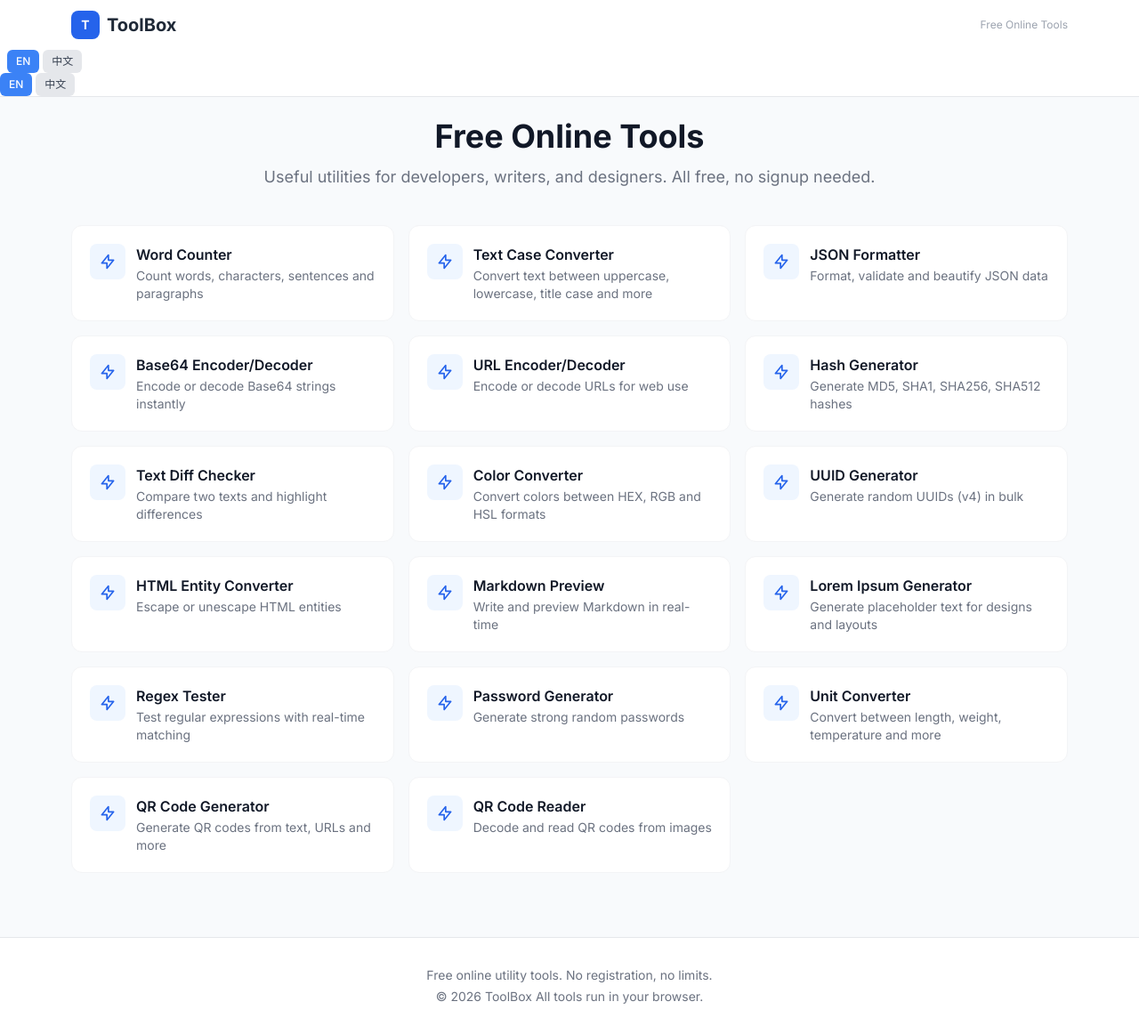
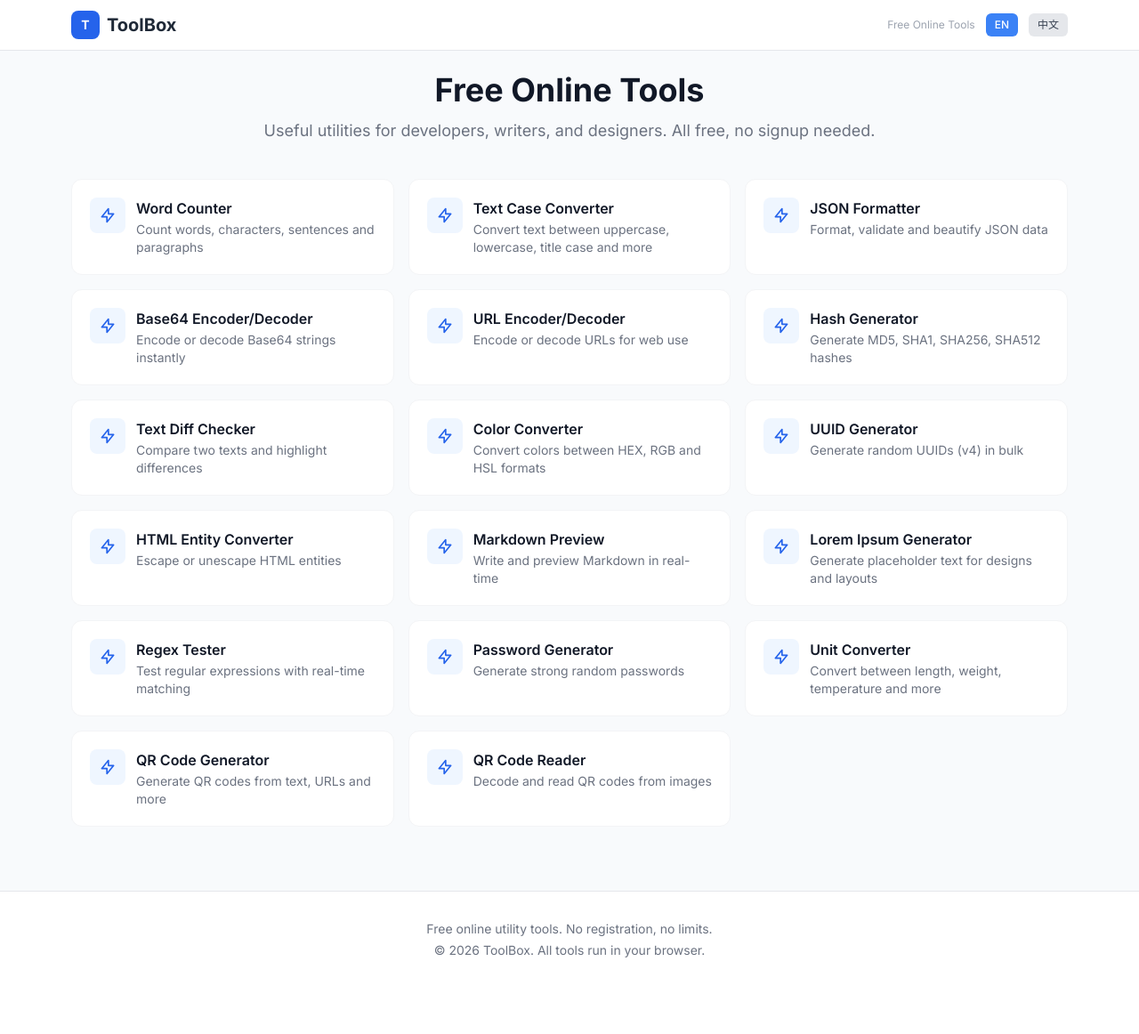
Before and after one commit to AltairIc/online-toolbox, a Flask app: page / in a window 1280 px wide. Shown: the whole page at 89% size. After the commit the page ends 1076 px from the top, so only its background shows below. Run offline with Flask 3, Linux system fonts and the light colour scheme; some libraries are stand-ins or nearby versions.

Commit message:
Rewrite base.html cleanly with working EN/CN toggle

```diff
--- a/app/templates/base.html
+++ b/app/templates/base.html
@@ -1,5 +1,5 @@
 <!DOCTYPE html>
- <html lang="zh-CN">
+<html lang="en">
 <head>
     <meta charset="UTF-8">
     <meta name="viewport" content="width=device-width, initial-scale=1.0">
@@ -21,20 +21,6 @@
         @keyframes spin { 0% { transform: rotate(0deg); } 100% { transform: rotate(360deg); } }
         textarea, input[type="text"], input[type="number"], select { @apply border border-gray-300 rounded-lg px-3 py-2 w-full focus:ring-2 focus:ring-blue-500 focus:border-blue-500 outline-none text-sm; }
         textarea { @apply font-mono; }
-
-        .lang-zh { display: none; }
-        .lang-en { display: inline; }
-        body.zh .lang-zh { display: inline; }
-        body.zh .lang-en { display: none; }
-        .lang-btn { cursor: pointer; padding: 4px 10px; border-radius: 6px; font-size: 12px; font-weight: 500; transition: all 0.15s; }
-        .lang-btn.active { background: #3b82f6; color: white; }
-        .lang-btn:not(.active) { background: #e5e7eb; color: #374151; }
-        .lang-btn:hover { opacity: 0.8; }
-
-        .lang-zh { display: none; }
-        .lang-en { display: inline; }
-        body.zh .lang-zh { display: inline; }
-        body.zh .lang-en { display: none; }
         .lang-btn { cursor: pointer; padding: 4px 10px; border-radius: 6px; font-size: 12px; font-weight: 500; transition: all 0.15s; }
         .lang-btn.active { background: #3b82f6; color: white; }
         .lang-btn:not(.active) { background: #e5e7eb; color: #374151; }
@@ -50,16 +36,12 @@
                 <span class="w-8 h-8 bg-blue-600 text-white rounded-lg flex items-center justify-center text-sm font-bold">T</span>
                 ToolBox
             </a>
-             <span class="lang-en text-xs text-gray-400">Free Online Tools</span><span class="lang-zh text-xs text-gray-400" style="display:none">免费在线工具</span>
-         </div>
-         <div class="flex items-center gap-1 ml-2">
+            <div class="flex items-center gap-3">
+                <span class="lang-en text-xs text-gray-400">Free Online Tools</span>
+                <span class="lang-zh text-xs text-gray-400" style="display:none">免费在线工具</span>
                 <button onclick="setLang('en')" id="langEn" class="lang-btn active">EN</button>
                 <button onclick="setLang('zh')" id="langZh" class="lang-btn">中文</button>
             </div>
-
-    <div class="flex items-center gap-1">
-        <button onclick="setLang('en')" id="langEn" class="lang-btn active">EN</button>
-        <button onclick="setLang('zh')" id="langZh" class="lang-btn">中文</button>
         </div>
     </header>
     <main class="max-w-6xl mx-auto px-4 py-6">
@@ -67,24 +49,20 @@
     </main>
     <footer class="bg-white border-t border-gray-200 mt-12">
         <div class="max-w-6xl mx-auto px-4 py-8 text-center text-sm text-gray-500">
-             <p><span class="lang-en"><span class="lang-en">Free online utility tools. No registration, no limits.</span><span class="lang-zh" style="display:none">免费在线工具，无需注册，无使用限制。</span></span><span class="lang-zh" style="display:none">免费在线工具，无需注册，无使用限制。</span></p>
-             <p class="mt-1">&copy; 2026 ToolBox <span class="lang-en"><span class="lang-en">All tools run in your browser.</span><span class="lang-zh" style="display:none">所有工具均在您的浏览器中运行。</span></span><span class="lang-zh" style="display:none">所有工具均在您的浏览器中运行。</span></p>
+            <p><span class="lang-en">Free online utility tools. No registration, no limits.</span><span class="lang-zh" style="display:none">免费在线工具，无需注册，无使用限制。</span></p>
+            <p class="mt-1">&copy; 2026 ToolBox. <span class="lang-en">All tools run in your browser.</span><span class="lang-zh" style="display:none">所有工具均在您的浏览器中运行。</span></p>
         </div>
     </footer>
-
     {% block scripts %}{% endblock %}
 
-
-
 <script>
-var toolboxLang = localStorage.getItem('toolbox_lang');
-if (!toolboxLang) {
+var savedLang = localStorage.getItem('toolbox_lang');
+if (!savedLang) {
     var tz = Intl.DateTimeFormat().resolvedOptions().timeZone;
-    var lang = navigator.language || navigator.userLanguage;
-    toolboxLang = (tz && (tz.includes('Shanghai') || tz.includes('Beijing') || tz.includes('Chongqing') || tz.includes('Hong_Kong') || tz.includes('Taipei') || tz.includes('Urumqi'))) && lang && lang.startsWith('zh') ? 'zh' : 'en';
-    localStorage.setItem('toolbox_lang', toolboxLang);
+    var langPref = navigator.language || navigator.userLanguage;
+    savedLang = (tz && (tz.includes('Shanghai') || tz.includes('Beijing') || tz.includes('Chongqing') || tz.includes('Hong_Kong') || tz.includes('Taipei') || tz.includes('Urumqi'))) && langPref && langPref.startsWith('zh') ? 'zh' : 'en';
+    localStorage.setItem('toolbox_lang', savedLang);
 }
-setLang(toolboxLang);
 
 function setLang(lang) {
     localStorage.setItem('toolbox_lang', lang);
@@ -96,46 +74,31 @@ function setLang(lang) {
     if (zhBtn) zhBtn.className = 'lang-btn' + (lang === 'zh' ? ' active' : '');
     document.querySelectorAll('.lang-en').forEach(function(el) {
         el.style.display = lang === 'en' ? (el.classList.contains('lang-block') ? 'block' : 'inline') : 'none';
+    });
+    document.querySelectorAll('.lang-zh').forEach(function(el) {
+        el.style.display = lang === 'zh' ? (el.classList.contains('lang-block') ? 'block' : 'inline') : 'none';
+    });
+    translateToolCards(lang);
+    translatePage(lang);
+}
 
-    // Translate tool cards
+function translateToolCards(lang) {
+    var names = {'Word Counter':'字数统计','Text Case Converter':'文本大小写转换','JSON Formatter':'JSON 格式化','Base64 Encoder/Decoder':'Base64 编解码','URL Encoder/Decoder':'URL 编解码','Hash Generator':'哈希生成器','Text Diff Checker':'文本对比','Color Converter':'颜色转换','UUID Generator':'UUID 生成器','HTML Entity Converter':'HTML 实体转换','Markdown Preview':'Markdown 预览','Lorem Ipsum Generator':'Lorem Ipsum 生成器','Regex Tester':'正则表达式测试','Password Generator':'密码生成器','Unit Converter':'单位转换','QR Code Generator':'二维码生成','QR Code Reader':'二维码识别'};
+    var descs = {'Word Counter':'统计字数、字符数、句子和段落','Text Case Converter':'在大小写、标题格式等之间自由转换','JSON Formatter':'格式化、验证和美化 JSON 数据','Base64 Encoder/Decoder':'快速进行 Base64 编码和解码','URL Encoder/Decoder':'对 URL 进行编码或解码','Hash Generator':'生成 MD5、SHA1、SHA256、SHA512 哈希值','Text Diff Checker':'对比两段文本并高亮差异','Color Converter':'在 HEX、RGB 等颜色格式之间转换','UUID Generator':'批量生成随机 UUID（v4）','HTML Entity Converter':'对 HTML 实体进行转义或反转义','Markdown Preview':'实时编辑和预览 Markdown','Lorem Ipsum Generator':'生成用于排版的占位文本','Regex Tester':'实时测试正则表达式匹配结果','Password Generator':'生成高强度随机密码','Unit Converter':'在长度、重量、温度等单位之间转换','QR Code Generator':'从文本和链接生成二维码图片','QR Code Reader':'上传图片识别二维码内容'};
     document.querySelectorAll('.tool-card h3').forEach(function(h3) {
         var en = h3.getAttribute('data-en') || h3.textContent;
         if (!h3.getAttribute('data-en')) h3.setAttribute('data-en', en);
-        h3.textContent = lang === 'zh' && toolNames[en] ? toolNames[en] : en;
+        h3.textContent = lang === 'zh' && names[en] ? names[en] : en;
     });
     document.querySelectorAll('.tool-card p').forEach(function(p) {
         var en = p.getAttribute('data-en') || p.textContent;
         if (!p.getAttribute('data-en')) p.setAttribute('data-en', en);
-        p.textContent = lang === 'zh' && toolDescs[en] ? toolDescs[en] : en;
+        p.textContent = lang === 'zh' && descs[en] ? descs[en] : en;
     });
-    translatePage(lang);
 }
+
 function translatePage(lang) {
-    var dict = {
-        'Generate': '生成', 'Generate Hashes': '生成哈希', 'Generate Password': '生成密码',
-        'Generate QR Code': '生成二维码', 'Format JSON': '格式化 JSON',
-        'Encode': '编码', 'Decode': '解码', 'Escape': '转义', 'Unescape': '反转义',
-        'Convert': '转换', 'Compare': '对比', 'Test': '测试',
-        'Copy to clipboard': '复制到剪贴板', 'Copy All': '全部复制',
-        'Swap': '交换', 'Download PNG': '下载 PNG',
-        'UPPER CASE': '大写', 'lower case': '小写', 'Title Case': '首字母大写',
-        'Sentence case': '句首大写', 'camelCase': '驼峰式', 'snake_case': '下划线式', 'kebab-case': '连接线式',
-        'Words': '词', 'Characters': '字符', 'Sentences': '句', 'Paragraphs': '段',
-        'Valid JSON': '有效 JSON', 'Invalid JSON': '无效 JSON',
-        'Uppercase (A-Z)': '大写字母', 'Lowercase (a-z)': '小写字母',
-        'Digits (0-9)': '数字', 'Symbols (!@#$)': '符号',
-        'Regular Expression': '正则表达式', 'Test Text': '测试文本',
-        'Markdown Input': 'Markdown 输入', 'Preview': '预览',
-        'Color value': '颜色值', 'Color preview': '颜色预览',
-        'HEX to RGB': 'HEX 转 RGB', 'RGB to HEX': 'RGB 转 HEX',
-        'Length': '长度', 'Weight': '重量', 'Temperature': '温度',
-        'Value': '值', 'From': '从', 'To': '到', 'Category': '类型', 'Count': '个数', 'Unit': '单位',
-        'Content': '内容', 'Size (px)': '尺寸（像素）',
-        'Indent': '缩进', 'Original Text': '原始文本', 'Changed Text': '修改后文本',
-        'Paragraphs': '段落', 'Sentences': '句子',
-        'Copy': '复制', 'Result': '结果',
-        'Format': '格式化', 'Compare': '对比', 'Swap': '交换'
-    };
+    var dict = {'Generate':'生成','Generate Hashes':'生成哈希','Generate Password':'生成密码','Generate QR Code':'生成二维码','Format JSON':'格式化 JSON','Format':'格式化','Encode':'编码','Decode':'解码','Escape':'转义','Unescape':'反转义','Convert':'转换','Compare':'对比','Test':'测试','Copy to clipboard':'复制到剪贴板','Copy All':'全部复制','Swap':'交换','Download PNG':'下载 PNG','UPPER CASE':'大写','lower case':'小写','Title Case':'首字母大写','Sentence case':'句首大写','camelCase':'驼峰式','snake_case':'下划线式','kebab-case':'连接线式','Words':'词','Characters':'字符','Sentences':'句','Paragraphs':'段','Valid JSON':'有效 JSON','Invalid JSON':'无效 JSON','Uppercase (A-Z)':'大写字母','Lowercase (a-z)':'小写字母','Digits (0-9)':'数字','Regular Expression':'正则表达式','Test Text':'测试文本','Markdown Input':'Markdown 输入','Preview':'预览','Color value':'颜色值','Color preview':'颜色预览','HEX to RGB':'HEX 转 RGB','RGB to HEX':'RGB 转 HEX','Length':'长度','Weight':'重量','Temperature':'温度','Value':'值','From':'从','To':'到','Category':'类型','Count':'个数','Unit':'单位','Content':'内容','Size (px)':'尺寸（像素）','Indent':'缩进','Original Text':'原始文本','Changed Text':'修改后文本','Copy':'复制','Result':'结果','Word Count':'词数','Character Count':'字符数','Sentence Count':'句数','Paragraph Count':'段落数'};
     var walker = document.createTreeWalker(document.body, 4, null, false);
     var nodes = [];
     while (walker.nextNode()) nodes.push(walker.currentNode);
@@ -143,14 +106,10 @@ function translatePage(lang) {
         var text = node.textContent.trim();
         if (!text || text.length > 80) return;
         if (node.parentNode && ['SCRIPT','STYLE','TEXTAREA','INPUT','SELECT'].includes(node.parentNode.tagName)) return;
-        if (lang === 'zh' && dict[text]) {
-            node.textContent = node.textContent.replace(text, dict[text]);
-        } else if (lang === 'en') {
+        if (lang === 'zh' && dict[text]) node.textContent = node.textContent.replace(text, dict[text]);
+        else if (lang === 'en') {
             for (var en in dict) {
-                if (dict[en] === text) {
-                    node.textContent = node.textContent.replace(text, en);
-                    break;
-                }
+                if (dict[en] === text) { node.textContent = node.textContent.replace(text, en); break; }
             }
         }
     });
@@ -165,38 +124,7 @@ function translatePage(lang) {
     });
 }
 
-const toolNames = {
-  'Word Counter': '字数统计', 'Text Case Converter': '文本大小写转换', 'JSON Formatter': 'JSON 格式化',
-  'Base64 Encoder/Decoder': 'Base64 编解码', 'URL Encoder/Decoder': 'URL 编解码', 'Hash Generator': '哈希生成器',
-  'Text Diff Checker': '文本对比', 'Color Converter': '颜色转换', 'UUID Generator': 'UUID 生成器',
-  'HTML Entity Converter': 'HTML 实体转换', 'Markdown Preview': 'Markdown 预览', 'Lorem Ipsum Generator': 'Lorem Ipsum 生成器',
-  'Regex Tester': '正则表达式测试', 'Password Generator': '密码生成器', 'Unit Converter': '单位转换',
-  'QR Code Generator': '二维码生成', 'QR Code Reader': '二维码识别'
-};
-const toolDescs = {
-  'Word Counter': '统计字数、字符数、句子和段落',
-  'Text Case Converter': '在大小写、标题格式等之间自由转换',
-  'JSON Formatter': '格式化、验证和美化 JSON 数据',
-  'Base64 Encoder/Decoder': '快速进行 Base64 编码和解码',
-  'URL Encoder/Decoder': '对 URL 进行编码或解码',
-  'Hash Generator': '生成 MD5、SHA1、SHA256、SHA512 哈希值',
-  'Text Diff Checker': '对比两段文本并高亮差异',
-  'Color Converter': '在 HEX、RGB 等颜色格式之间转换',
-  'UUID Generator': '批量生成随机 UUID（v4）',
-  'HTML Entity Converter': '对 HTML 实体进行转义或反转义',
-  'Markdown Preview': '实时编辑和预览 Markdown',
-  'Lorem Ipsum Generator': '生成用于排版的占位文本',
-  'Regex Tester': '实时测试正则表达式匹配结果',
-  'Password Generator': '生成高强度随机密码',
-  'Unit Converter': '在长度、重量、温度等单位之间转换',
-  'QR Code Generator': '从文本和链接生成二维码图片',
-  'QR Code Reader': '上传图片识别二维码内容'
-};
-);
-    document.querySelectorAll('.lang-zh').forEach(function(el) {
-        el.style.display = lang === 'zh' ? (el.classList.contains('lang-block') ? 'block' : 'inline') : 'none';
-    });
-}
+setLang(savedLang);
 </script>
 </body>
 </html>
```
Also changed, not shown: write_base.py (added). Lines whose indentation alone changed are shown as unchanged.
